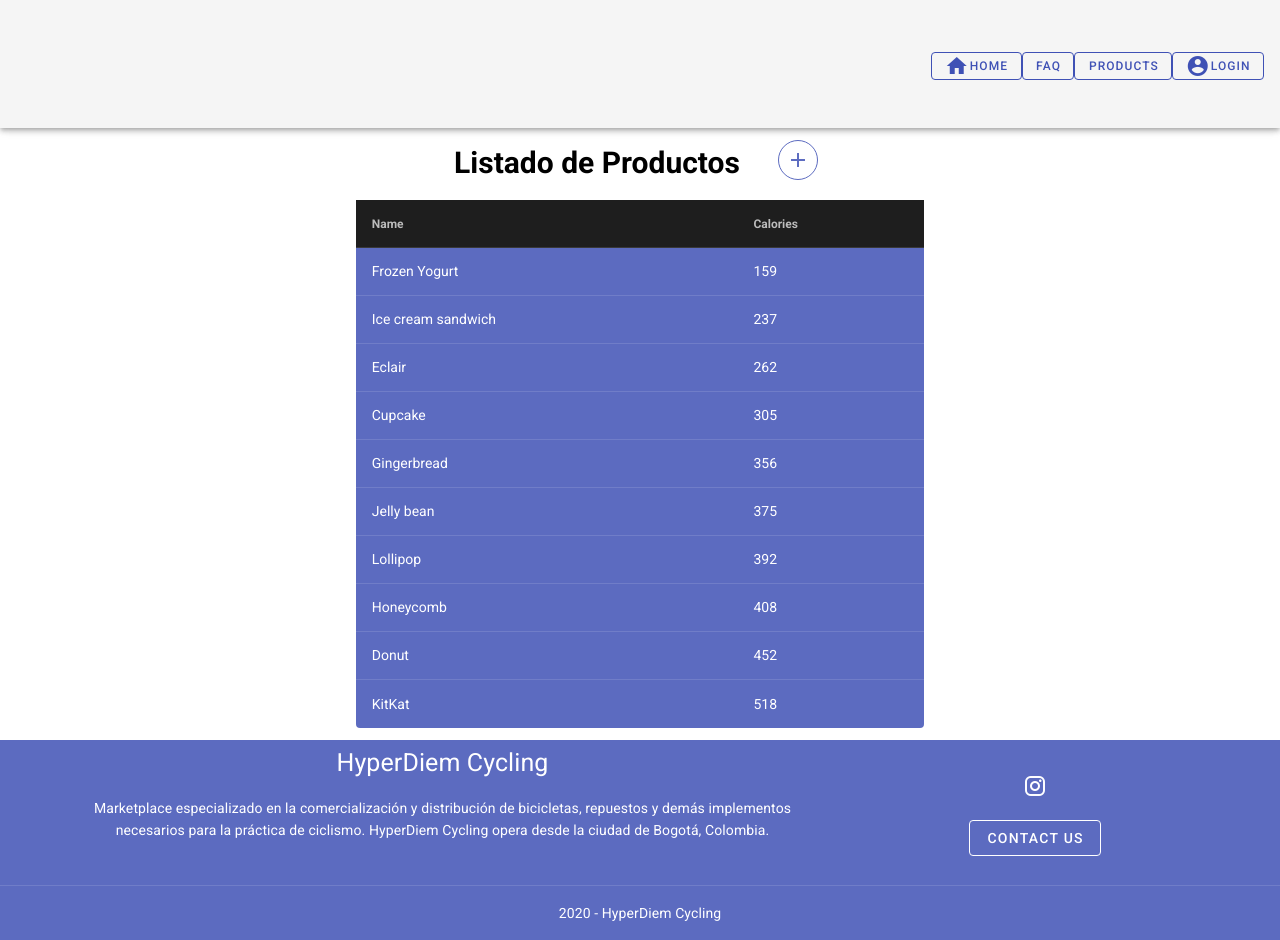
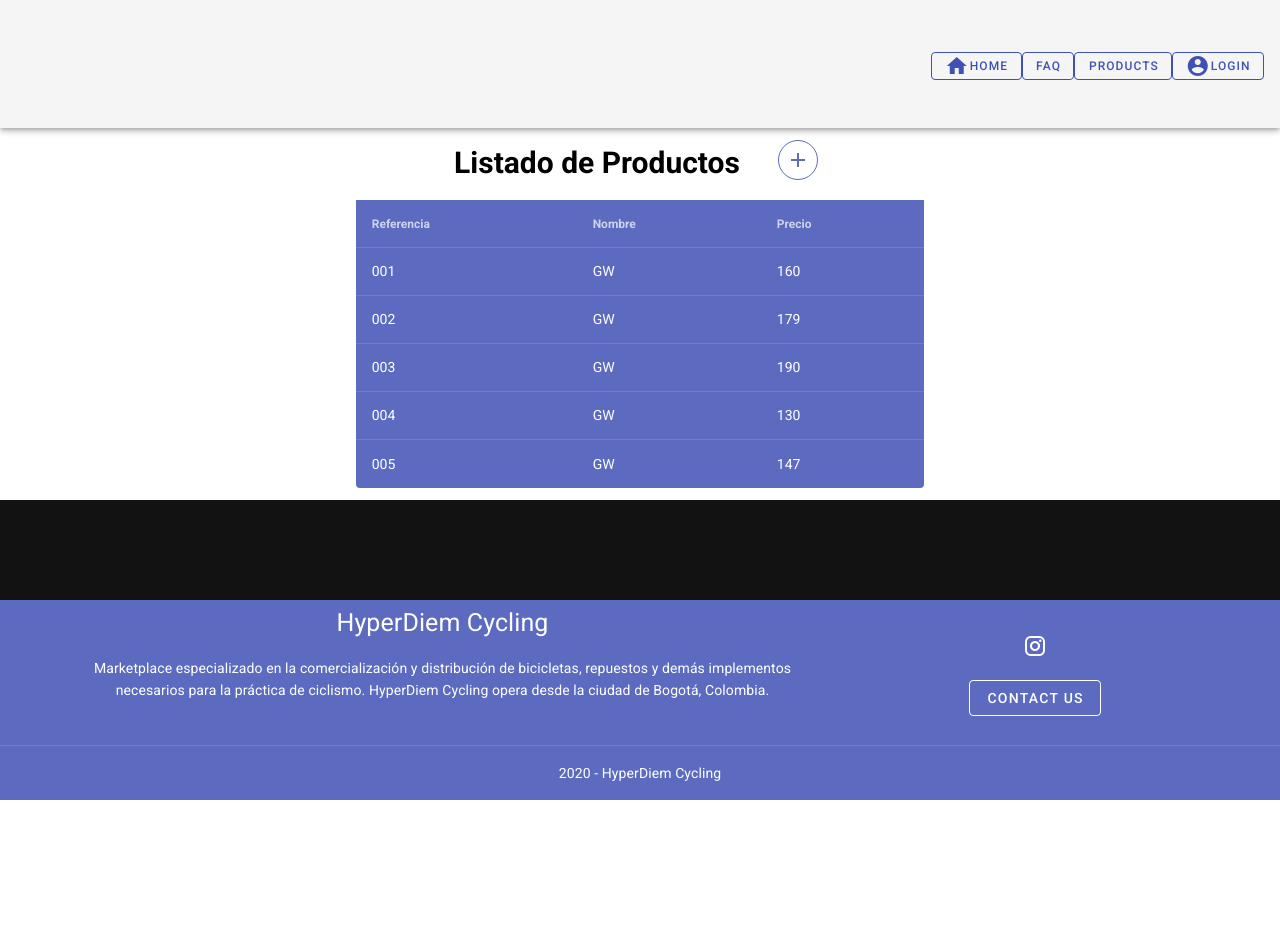
Before and after one commit to BrayanRinconMendoza/web-store, a Nuxt app: page /product-listing in a window 1280 px wide. After the commit the page ends 800 px from the top, so only its background shows below. Built offline with nearby package versions, Linux system fonts and the light colour scheme.

Commit message:
Update tabla Product Listing

```diff
--- a/pages/product-listing.vue
+++ b/pages/product-listing.vue
@@ -33,22 +33,27 @@
                     >
                         <template v-slot:default>
                             <thead>
-                                <tr color="indigo lighten-1">
-                                    <th class="text-left">
-                                        Name
+                                <tr>
+                                    <th class="text-left indigo lighten-1">
+                                        Referencia
                                     </th>
-                                    <th class="text-left">
-                                        Calories
+                                    <th class="text-left indigo lighten-1">
+                                        Nombre
+                                    </th>
+                                    <th class="text-left indigo lighten-1">
+                                        Precio
                                     </th>
                                 </tr>
                             </thead>
                             <tbody>
                                 <tr
-                                    v-for="item in desserts"
-                                    :key="item.name"
+                                    v-for="item in products"
+                                    :key="item.nombre"
                                 >
-                                    <td>{{ item.name }}</td>
-                                    <td>{{ item.calories }}</td>
+
+                                    <td>{{ item.referencia }}</td>
+                                    <td>{{ item.nombre }}</td>
+                                    <td>{{ item.precio }}</td>
                                 </tr>
                             </tbody>
                         </template>
@@ -64,47 +69,32 @@
   export default {
     data () {
       return {
-        desserts: [
+        products: [
           {
-            name: 'Frozen Yogurt',
-            calories: 159,
+            referencia: '001',
+            nombre: 'GW',
+            precio: 160,
           },
           {
-            name: 'Ice cream sandwich',
-            calories: 237,
+            referencia: '002',
+            nombre: 'GW',
+            precio: 179,
           },
           {
-            name: 'Eclair',
-            calories: 262,
+            referencia: '003',
+            nombre: 'GW',
+            precio: 190,
           },
           {
-            name: 'Cupcake',
-            calories: 305,
+            referencia: '004',
+            nombre: 'GW',
+            precio: 130,
           },
           {
-            name: 'Gingerbread',
-            calories: 356,
-          },
-          {
-            name: 'Jelly bean',
-            calories: 375,
-          },
-          {
-            name: 'Lollipop',
-            calories: 392,
-          },
-          {
-            name: 'Honeycomb',
-            calories: 408,
-          },
-          {
-            name: 'Donut',
-            calories: 452,
-          },
-          {
-            name: 'KitKat',
-            calories: 518,
-          },
+            referencia: '005',
+            nombre: 'GW',
+            precio: 147,
+          }
         ],
       }
     },
```
